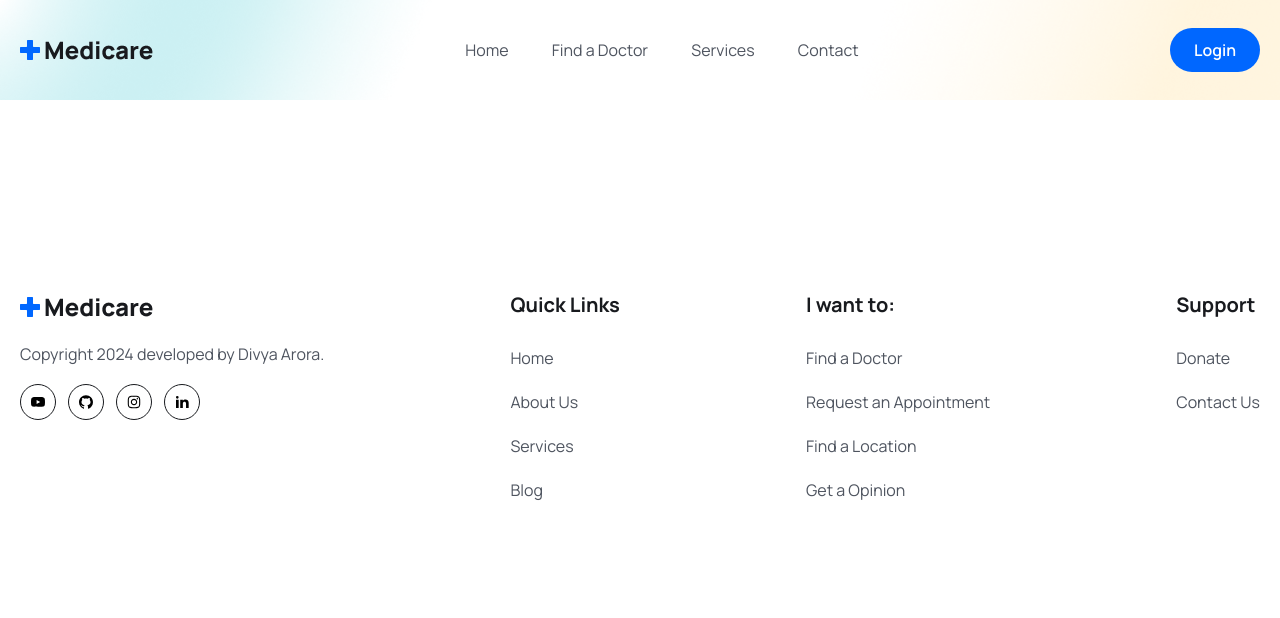
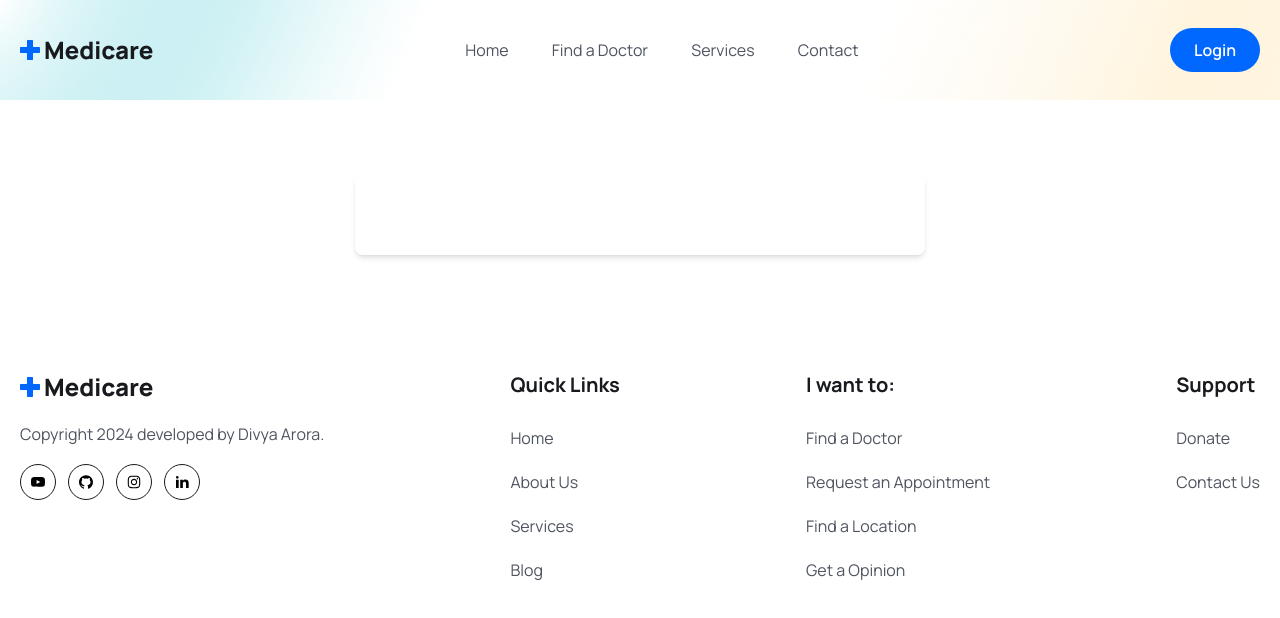
Before and after one commit to aroraadivya/Mern-Stack-Medicare, a React (Vite) app in the folder frontend/: page /login in a window 1280 px wide. Shown: the top 618 px of the page. Built offline with nearby package versions, Linux system fonts and the light colour scheme.

Commit message:
Add styling to div in Login component for improved layout

```diff
--- a/frontend/src/pages/Login.jsx
+++ b/frontend/src/pages/Login.jsx
@@ -3,7 +3,7 @@ import React from 'react';
 const Login = () => {
     return (
         <section className='px-5 lg:px-0'>
-            <div>
+            <div className='w-full max-w-[570px] mx-auto rounded-lg shadow-md md:p-10'>
 
             </div>
         </section>
```
